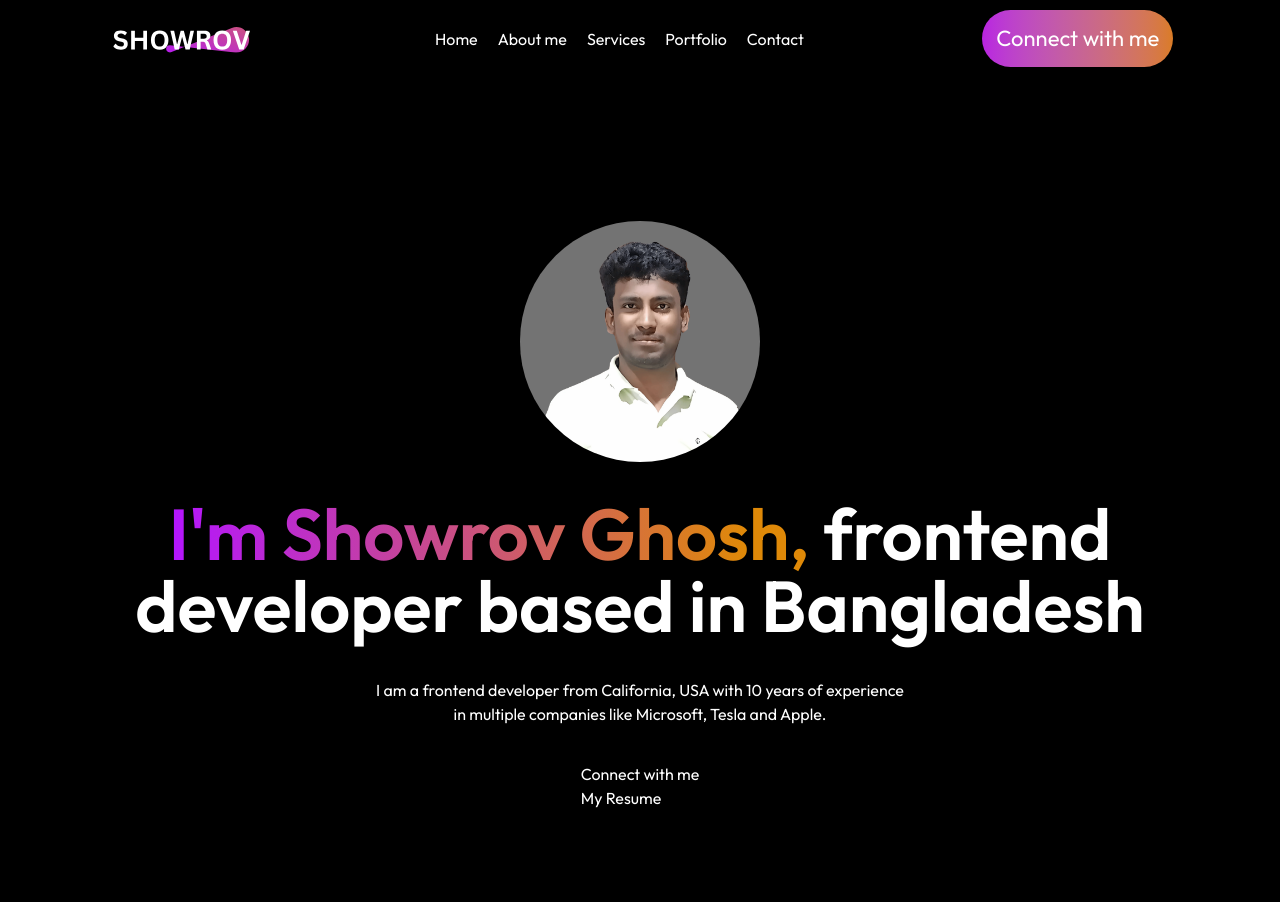
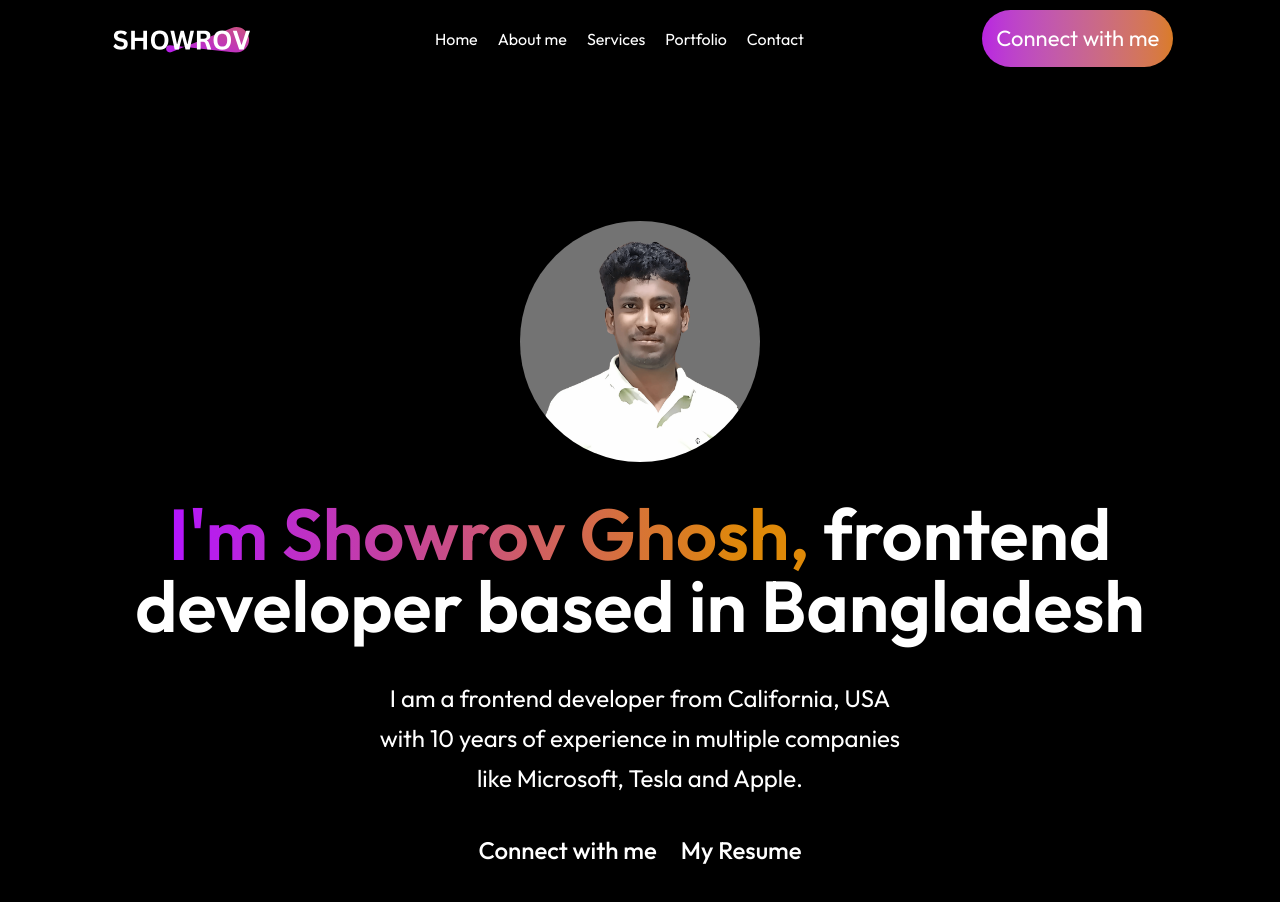
Before and after one commit to showrov4g/my-protfolio, a React (Vite) app: page / in a window 1280 px wide. Shown: the top 902 px of the page. Before the commit the page ends 810 px from the top, so only its background shows below. Built offline with nearby package versions, Linux system fonts and the light colour scheme.

Commit message:
hero section button design

```diff
--- a/src/components/Hero/Hero.jsx
+++ b/src/components/Hero/Hero.jsx
@@ -5,9 +5,9 @@ const Hero = () => {
         <div className="flex flex-col items-center gap-9">
             <img src={profileImg} className="w-60 rounded-full mt-36" alt="" />
             <h1 className="text-center  text-7xl font-semibold"><span className="hero-text">I'm Showrov Ghosh,</span> frontend developer based in Bangladesh</h1>
-            <p className="w-1/2 items-center text-center">I am a frontend developer from California, USA with 10 years of experience in multiple companies like Microsoft, Tesla and Apple.</p>
+            <p className="w-1/2 text-center text-2xl leading-10">I am a frontend developer from California, USA with 10 years of experience in multiple companies like Microsoft, Tesla and Apple.</p>
             {/* buttons  */}
-            <div>
+            <div className="flex items-center gap-6 text-2xl font-medium mb-12">
                 <div>Connect with me</div>
                 <div>My Resume</div>
             </div>
```
